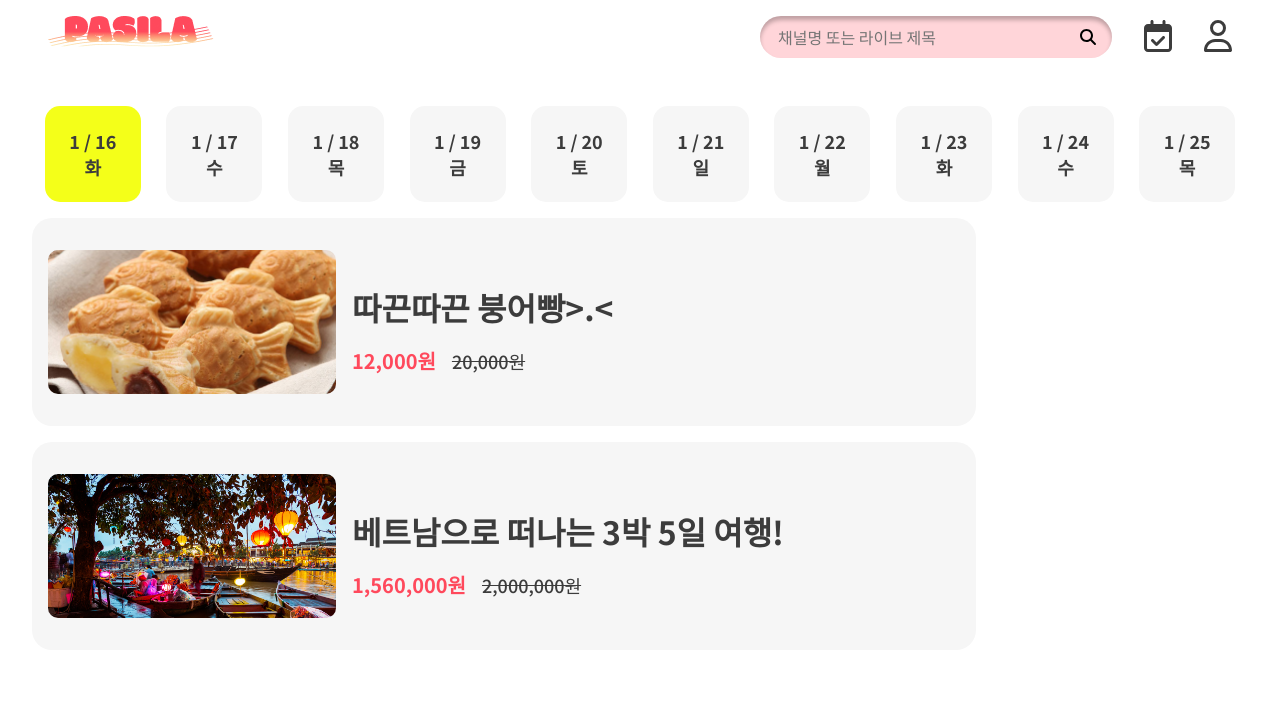
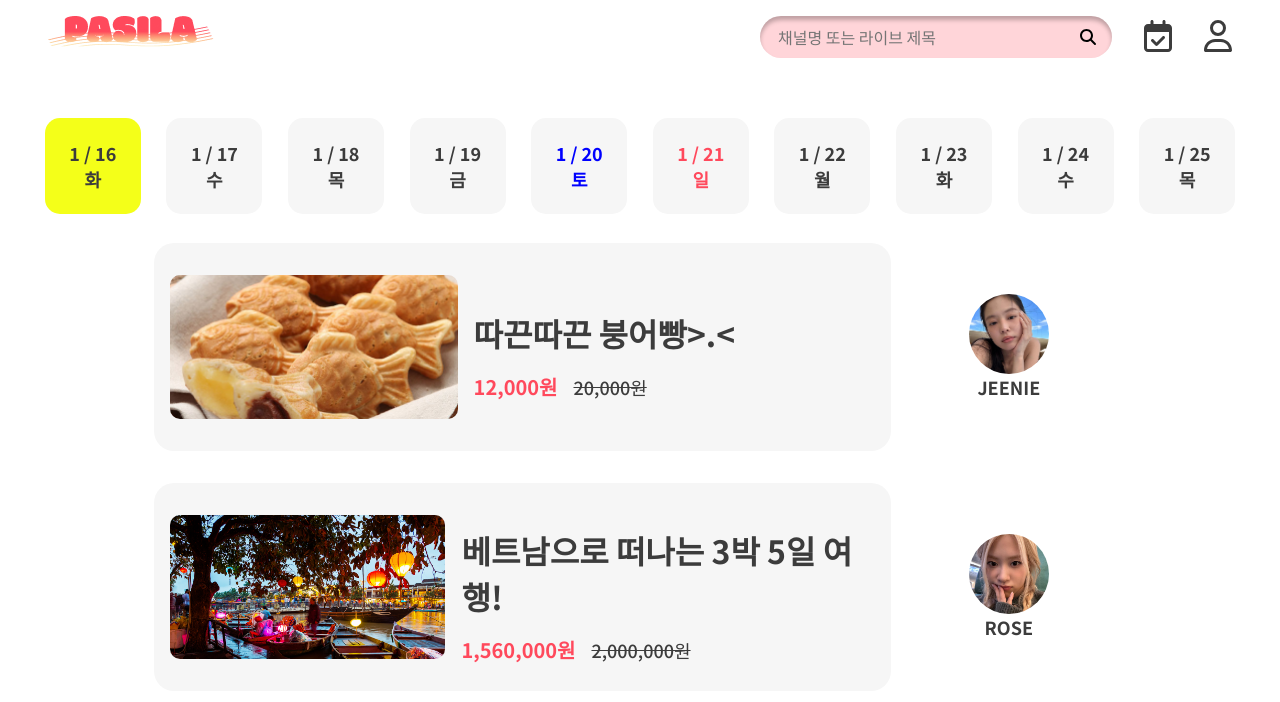
Before and after one commit to youkyoungJung/Pasila, a Vue app in the folder frontend/: page /schedule in a window 1280 px wide. Shown: the top 702 px of the page. Built offline with nearby package versions, Linux system fonts and the light colour scheme.

Commit message:
feat: [#S10P12A402-28] 라이브 스케줄 화면 완료

```diff
--- a/frontend/src/components/live/ProductCard.vue
+++ b/frontend/src/components/live/ProductCard.vue
@@ -1,6 +1,6 @@
 <script setup>
 defineProps({
-  product: Array
+  product: Object
 })
 </script>
 
@@ -26,7 +26,6 @@ defineProps({
   @include flex-box(center, flex-start);
   .thumbnail {
     @include box(18rem, 9rem, null, 0.625rem, null, null);
-    background-repeat: no-repeat;
   }
   .right {
     margin-left: 1rem;
--- a/frontend/src/components/schedule/Calendar.vue
+++ b/frontend/src/components/schedule/Calendar.vue
@@ -4,8 +4,12 @@ import { ref, reactive, computed, onMounted } from 'vue'
 const selectedDate = ref(0)
 const today = reactive(new Date())
 const weeks = ['일', '월', '화', '수', '목', '금', '토']
+const DateList = reactive([])
 
-const DateList = reactive([])
+const calendar = ref(null)
+let isMouseDown = false
+let startX = 0
+let scrollLeft = 0
 
 //2주 날짜 DateList에 저장
 const makeDateList = () => {
@@ -21,10 +25,46 @@ const makeDateList = () => {
 onMounted(() => {
   makeDateList()
 })
+
+const ControlWheel = (e) => {
+  e.preventDefault()
+  calendar.value.scrollLeft += e.deltaY
+}
+
+const ControlDown = (e) => {
+  isMouseDown = true
+  startX = e.pageX - calendar.value.offsetLeft
+  scrollLeft = calendar.value.scrollLeft
+}
+
+const ControlLeave = () => {
+  isMouseDown = false
+}
+
+const ControlUp = () => {
+  isMouseDown = false
+}
+
+const ControlMove = (e) => {
+  if (!isMouseDown) return
+
+  e.preventDefault()
+  const x = e.pageX - calendar.value.offsetLeft
+  const beforeScrollLeft = (x - startX) * 1
+  calendar.value.scrollLeft = scrollLeft - beforeScrollLeft
+}
 </script>
 
 <template>
-  <div class="calendar">
+  <div
+    class="calendar"
+    ref="calendar"
+    @wheel="ControlWheel"
+    @mousedown="ControlDown"
+    @mouseleave="ControlLeave"
+    @mouseup="ControlUp"
+    @mousemove="ControlMove"
+  >
     <div
       v-for="(item, index) in DateList"
       :key="index"
@@ -32,8 +72,12 @@ onMounted(() => {
       :class="{ selected: selectedDate === index }"
       @click="selectedDate = index"
     >
-      <div class="date">{{ item.date }}</div>
-      <div class="day">{{ item.day }}</div>
+      <div class="date" :class="{ saturday: item.day === '토', sunday: item.day === '일' }">
+        {{ item.date }}
+      </div>
+      <div class="day" :class="{ saturday: item.day === '토', sunday: item.day === '일' }">
+        {{ item.day }}
+      </div>
     </div>
   </div>
 </template>
@@ -42,21 +86,47 @@ onMounted(() => {
 .calendar {
   @include flex-box(center, flex-start, row);
   overflow-x: scroll;
+  // ::-webkit-scrollbar {
+  //   height: 1rem;
+  // }
+  // ::-webkit-scrollbar-thumb {
+  // }
+  // ::-webkit-scrollbar-track {
+  // }
   .calendar-card {
     @include flex-box(center, center, column);
-    @include box(3.5rem, 3.5rem, $light-gray, 15px, 0 0.8rem, 20px);
+    @include box(3.5rem, 3.5rem, $light-gray, 15px, 0.8rem, 20px);
     cursor: pointer;
     flex-shrink: 0;
-
     .date,
     .day {
       @include font-factory($fs-2, bold);
       text-align: center;
       white-space: nowrap;
     }
+    .saturday {
+      color: blue !important;
+    }
+    .sunday {
+      color: $main !important;
+    }
   }
 }
 .selected {
   background-color: $yellow !important;
 }
+
+.calendar::-webkit-scrollbar {
+  background: none;
+  height: 9px;
+}
+
+/* 스크롤바 막대 꾸미기 */
+.calendar::-webkit-scrollbar-thumb {
+  @include box(null, 8px, $light-dark, 30px, 0, 0);
+}
+
+/* 스크롤바 트랙 꾸미기 */
+// .calendar::-webkit-scrollbar-track {
+// }
 </style>
--- /dev/null
+++ b/frontend/src/components/schedule/ChannelCard.vue
@@ -0,0 +1,28 @@
+<script setup>
+defineProps({
+  member: Object
+})
+</script>
+
+<template>
+  <div class="channel-card">
+    <div
+      class="profile"
+      :style="{ background: `center / cover url(${member?.profile}) no-repeat` }"
+    ></div>
+    <div class="name">{{ member?.member }}</div>
+  </div>
+</template>
+
+<style lang="scss" scoped>
+.channel-card {
+  @include flex-box(center, center, column);
+  width: 25%;
+  .profile {
+    @include box(5rem, 5rem, null, 50px, null, null);
+  }
+  .name {
+    @include font-factory($fs-2, bold);
+  }
+}
+</style>
--- a/frontend/src/views/ScheduleView.vue
+++ b/frontend/src/views/ScheduleView.vue
@@ -1,6 +1,7 @@
 <script setup>
 import Calendar from '@/components/schedule/Calendar.vue'
 import ProductCard from '@/components/live/ProductCard.vue'
+import ChannelCard from '@/components/schedule/ChannelCard.vue'
 
 import { ref, reactive } from 'vue'
 
@@ -10,14 +11,18 @@ const Products = ref([
     title: '따끈따끈 붕어빵>.<',
     price: 20000,
     discountPrice: 12000,
-    thumbnail: '/src/assets/img/test/fishbread.png'
+    thumbnail: '/src/assets/img/test/fishbread.png',
+    member: 'JEENIE',
+    profile: '/src/assets/img/test/jenny.jpg'
   },
   {
     on: '2024-01-19 11:10:00',
     title: '베트남으로 떠나는 3박 5일 여행!',
     price: 2000000,
     discountPrice: 1560000,
-    thumbnail: '/src/assets/img/test/vietnam.jpg'
+    thumbnail: '/src/assets/img/test/vietnam.jpg',
+    member: 'ROSE',
+    profile: '/src/assets/img/test/rose.jpg'
   }
 ])
 </script>
@@ -25,8 +30,9 @@ const Products = ref([
 <template>
   <div class="schedule">
     <calendar></calendar>
-    <div v-for="(item, index) in Products" :key="index">
+    <div v-for="(item, index) in Products" :key="index" class="product-channel">
       <product-card :product="item"></product-card>
+      <channel-card :member="{ member: item.member, profile: item.profile }"></channel-card>
     </div>
   </div>
 </template>
@@ -34,5 +40,9 @@ const Products = ref([
 <style lang="scss" scoped>
 .schedule {
   padding: 2rem;
+  .product-channel {
+    @include flex-box(center, space-between);
+    padding: 0 10%;
+  }
 }
 </style>
```
